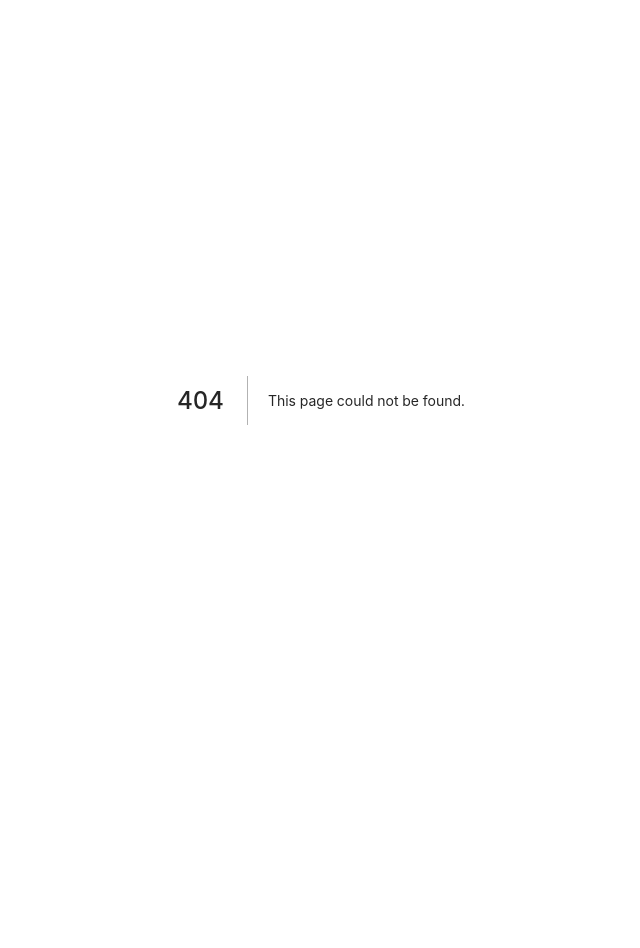
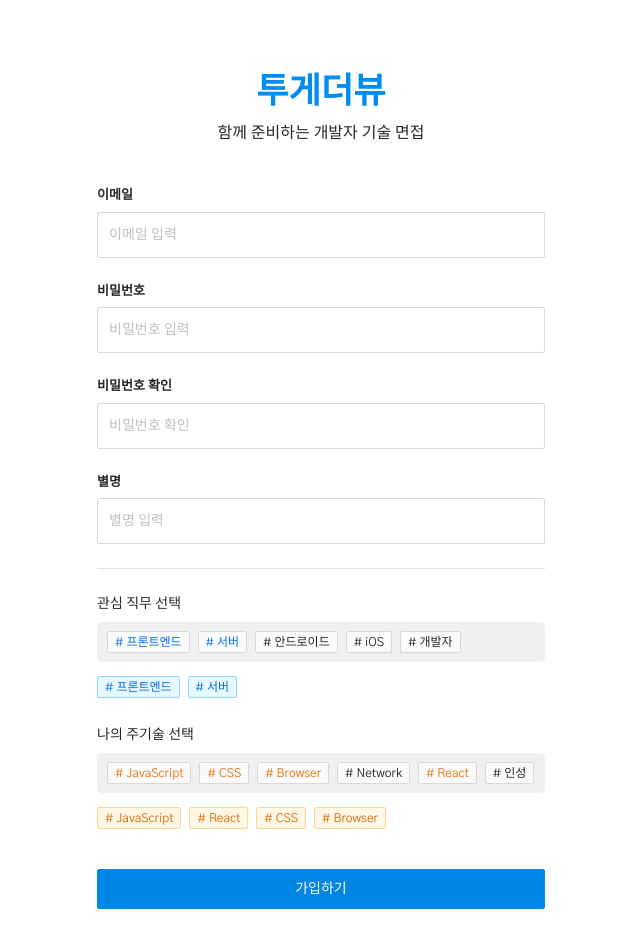
Before and after one commit to togather-view/togather-view-demo, a Next.js app: page /signup in a window 1280 px wide. Before the commit this address had no page. Shown: the top 948 px of the page, without its empty margins (319-959 px from the left). Before the commit the page ends 800 px from the top, so only its background shows below. Built offline with nearby package versions, Linux system fonts and the light colour scheme; a web font is replaced by a local one.

Commit message:
feat: Add signup page

```diff
--- /dev/null
+++ b/src/pages/signup.tsx
@@ -0,0 +1,94 @@
+import { memo, useState } from "react";
+import { Button, Input, Modal } from "antd";
+import Link from "next/link";
+
+// component
+import TagSelectComponent from "@src/components/interview/TagSelect.component";
+
+// dummy
+import { GroupList } from "@dummy/group.data";
+import { TechList } from "@dummy/tech.data";
+import { myAccount } from "@dummy/user.data";
+
+// styles
+import styles from "@src/styles/pages/Login.module.scss";
+import tagStyles from "@src/styles/components/TagSelect.module.scss";
+
+function SignUpPage() {
+  const [selectedJobList, setSelectedJobList] = useState(myAccount.jobList);
+  const [selectedTechList, setSelectedTechList] = useState(myAccount.techList);
+
+  return (
+    <div className={styles.container}>
+      <div className={styles.box}>
+        <div className={styles.logo}>
+          <h1 className={styles.title}>투게더뷰</h1>
+          <p className={styles.description}>함께 준비하는 개발자 기술 면접</p>
+        </div>
+        <div className={styles.form}>
+          <div className={styles.item}>
+            <p className={styles.label}>이메일</p>
+            <Input className={styles.input} placeholder="이메일 입력" />
+          </div>
+          <div className={styles.item}>
+            <p className={styles.label}>비밀번호</p>
+            <Input
+              className={styles.input}
+              placeholder="비밀번호 입력"
+              type="password"
+            />
+          </div>
+          <div className={styles.item}>
+            <p className={styles.label}>비밀번호 확인</p>
+            <Input
+              className={styles.input}
+              placeholder="비밀번호 확인"
+              type="password"
+            />
+          </div>
+          <div className={styles.item}>
+            <p className={styles.label}>별명</p>
+            <Input className={styles.input} placeholder="별명 입력" />
+          </div>
+        </div>
+        <div className={styles.divider}>
+          <div className={styles.line} />
+        </div>
+        <div className={styles.tagSelectContainer}>
+          <h4>관심 직무 선택</h4>
+          <div className={styles.selectContainer}>
+            <TagSelectComponent
+              color="blue"
+              selectedClassName={tagStyles.tagSelectedBlue}
+              selectedList={selectedJobList}
+              setSelectedList={setSelectedJobList}
+              tagList={GroupList}
+            />
+          </div>
+          <br />
+          <h4>나의 주기술 선택</h4>
+          <div className={styles.selectContainer}>
+            <TagSelectComponent
+              color="orange"
+              selectedClassName={tagStyles.tagSelectedOrange}
+              selectedList={selectedTechList}
+              setSelectedList={setSelectedTechList}
+              tagList={TechList}
+            />
+          </div>
+        </div>
+        <Link href="/login">
+          <a>
+            <Button className={styles.loginButton} type="primary" size="large">
+              가입하기
+            </Button>
+          </a>
+        </Link>
+
+        <div className={styles.signupBottom} />
+      </div>
+    </div>
+  );
+}
+
+export default memo(SignUpPage);
--- a/src/styles/pages/Login.module.scss
+++ b/src/styles/pages/Login.module.scss
@@ -37,7 +37,7 @@
     }
 
     .form {
-      margin-bottom: 36px;
+      //margin-bottom: 36px;
 
       .item {
         margin-bottom: 24px;
@@ -88,3 +88,17 @@
   }
 
 }
+
+.tagSelectContainer {
+  text-align: left;
+
+  margin-bottom: 36px;
+  padding-top: 12px;
+}
+
+.signupBottom {
+    height: 140px;
+  @include mobile {
+    height: 40px;
+  }
+}
```
